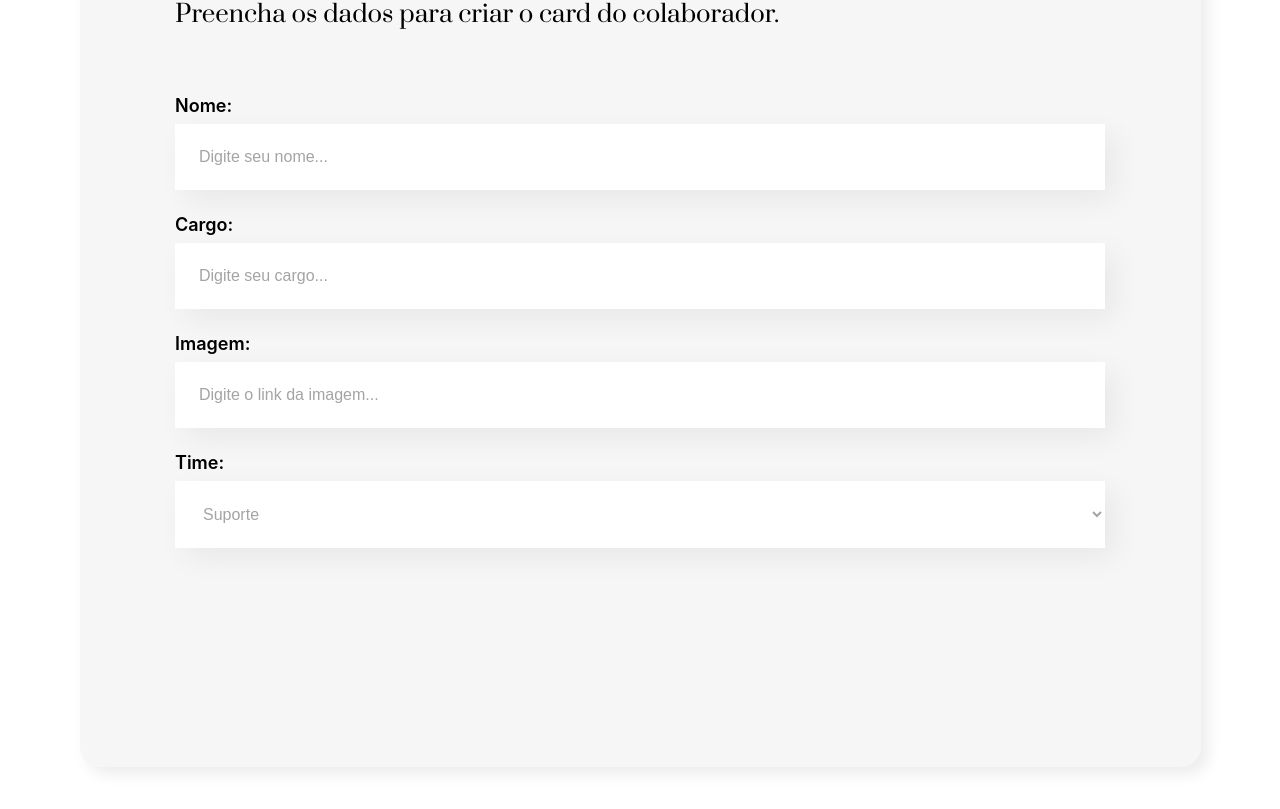
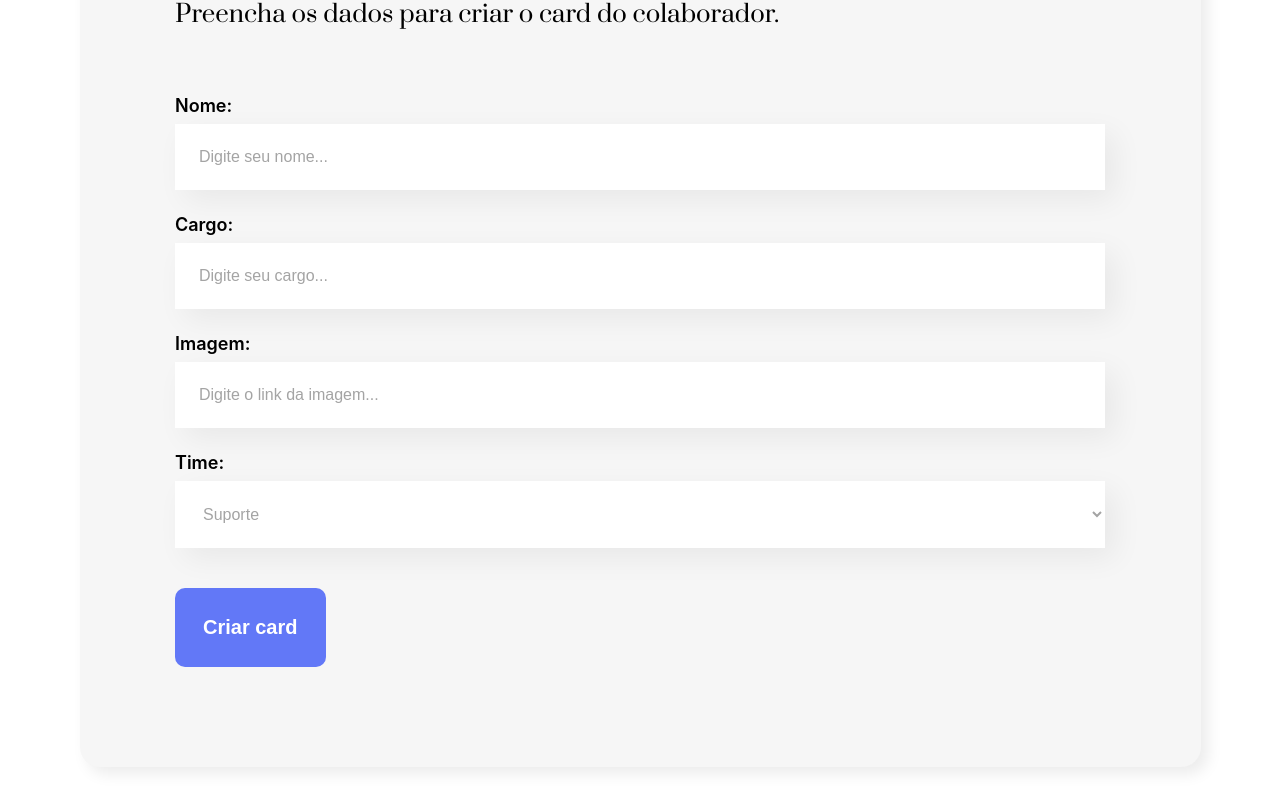
Before and after one commit to rebecapartenos/organo-alura, a React (Create React App) app: page / in a window 1280 px wide. Shown: the part 630-1439 px from the top of the page. Built offline with nearby package versions, Linux system fonts and the light colour scheme; the HTML template or start-up script is replaced by a standard one.

Commit message:
add button component file and use in Form component

```diff
--- /dev/null
+++ b/src/components/Button/Button.css
@@ -0,0 +1,15 @@
+.button{
+    background: #6278F7;
+    mix-blend-mode: normal;
+    border-radius: 10px;
+    padding: 28px;
+    color: #FFFFFF;
+    font-weight: 700;
+    font-size: 20px;
+    display: flex;
+    align-items: center;
+    text-align: center;
+    border: none;
+    margin-top: 16px;
+    cursor: pointer;
+}
--- /dev/null
+++ b/src/components/Button/Button.js
@@ -0,0 +1,15 @@
+import React, { Component } from 'react'
+import './Button.css'
+
+export default class Button extends Component {
+
+
+
+    render() {
+        return (
+            <div>
+                <button id={this.props.id} className='button'>{this.props.label}</button>
+            </div>
+        )
+    }
+}
--- a/src/components/Form/Form.js
+++ b/src/components/Form/Form.js
@@ -3,6 +3,7 @@ import FormElement from "../FormElement/FormElement.js";
 import DropDown from "../DropDown/DropDown.js";
 
 import './Form.css'
+import Button from "../Button/Button.js";
 
 class Form extends Component{
     state = {
@@ -38,6 +39,10 @@ class Form extends Component{
                                 labelName = "Time:"
                                 itens = {["Suporte", "Comercial", "Marketing", "Infraestrutura", "Gestão", "Financeiro"]}
                             />
+                            <Button
+                                label= "Criar card"
+                                id= "btn-create-card"
+                            />
                         </form>
 
                     </div>
```
